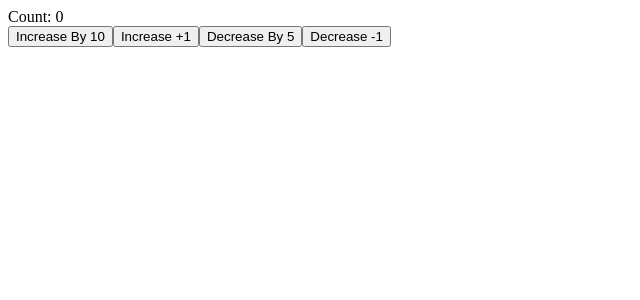
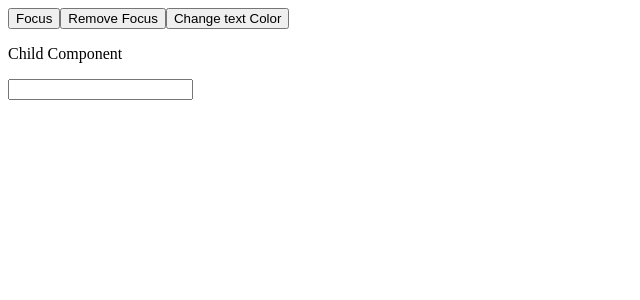
Before and after one commit to mdmujibalam/React-Hooks, a React (Vite) app in the folder react-coding/: page / in a window 1280 px wide. Shown: the top 300 px of the page, without its empty margins (0-640 px from the left). Built offline with nearby package versions, Linux system fonts and the light colour scheme.

Commit message:
Examples Added for forwardRef and useImperativeHandle

```diff
--- a/react-coding/src/App.jsx
+++ b/react-coding/src/App.jsx
@@ -1,12 +1,14 @@
 import React from 'react'
 import UseReducer from './hooks/inBuiltHooksExplanationWithExample/UseReducer'
 import UseRef from './hooks/inBuiltHooksExplanationWithExample/UseRef'
+import UseImperativeParent from './hooks/inBuiltHooksExplanationWithExample/UseImperativeParent'
 
 const App = () => {
   return (
     <div>
-      <UseReducer/>
+      {/* <UseReducer/> */}
       {/* <UseRef/> */}
+      <UseImperativeParent/>
     </div>
   )
 }
--- /dev/null
+++ b/react-coding/src/hooks/inBuiltHooksExplanationWithExample/UseImperativeChild.jsx
@@ -0,0 +1,26 @@
+import React, { forwardRef, useImperativeHandle, useRef } from "react";
+
+const UseImperativeChild = forwardRef((prop, ref) => {
+  const inputChildRef = useRef();
+
+  useImperativeHandle(ref, () => ({
+    addFocus: () => {
+      inputChildRef.current.focus();
+    },
+    removeFocus: () => {
+      inputChildRef.current.blur();
+    },
+    changeTextColor: () => {
+      inputChildRef.current.style.color = "green";
+    },
+  }),[]);
+
+  return (
+    <div>
+      <p>Child Component</p>
+      <input type="text" ref={inputChildRef} />
+    </div>
+  );
+});
+
+export default UseImperativeChild;
--- /dev/null
+++ b/react-coding/src/hooks/inBuiltHooksExplanationWithExample/UseImperativeParent.jsx
@@ -0,0 +1,29 @@
+import React, { useRef, useEffect } from "react";
+import UseImperativeChild from "./UseImperativeChild";
+
+const UseImperativeParent = () => {
+  const inputRef = useRef();
+
+  const handleFocus = () => {
+    inputRef.current.addFocus();
+  };
+
+  const handleRemoveFocus = () => {
+    inputRef.current.removeFocus();
+  };
+
+  const handleChangetextColor = () => {
+    inputRef.current.changeTextColor();
+  };
+
+  return (
+    <div>
+      <button onClick={handleFocus}>Focus</button>
+      <button onClick={handleRemoveFocus}>Remove Focus</button>
+      <button onClick={handleChangetextColor}>Change text Color</button>
+      <UseImperativeChild ref={inputRef} />
+    </div>
+  );
+};
+
+export default UseImperativeParent;
```
